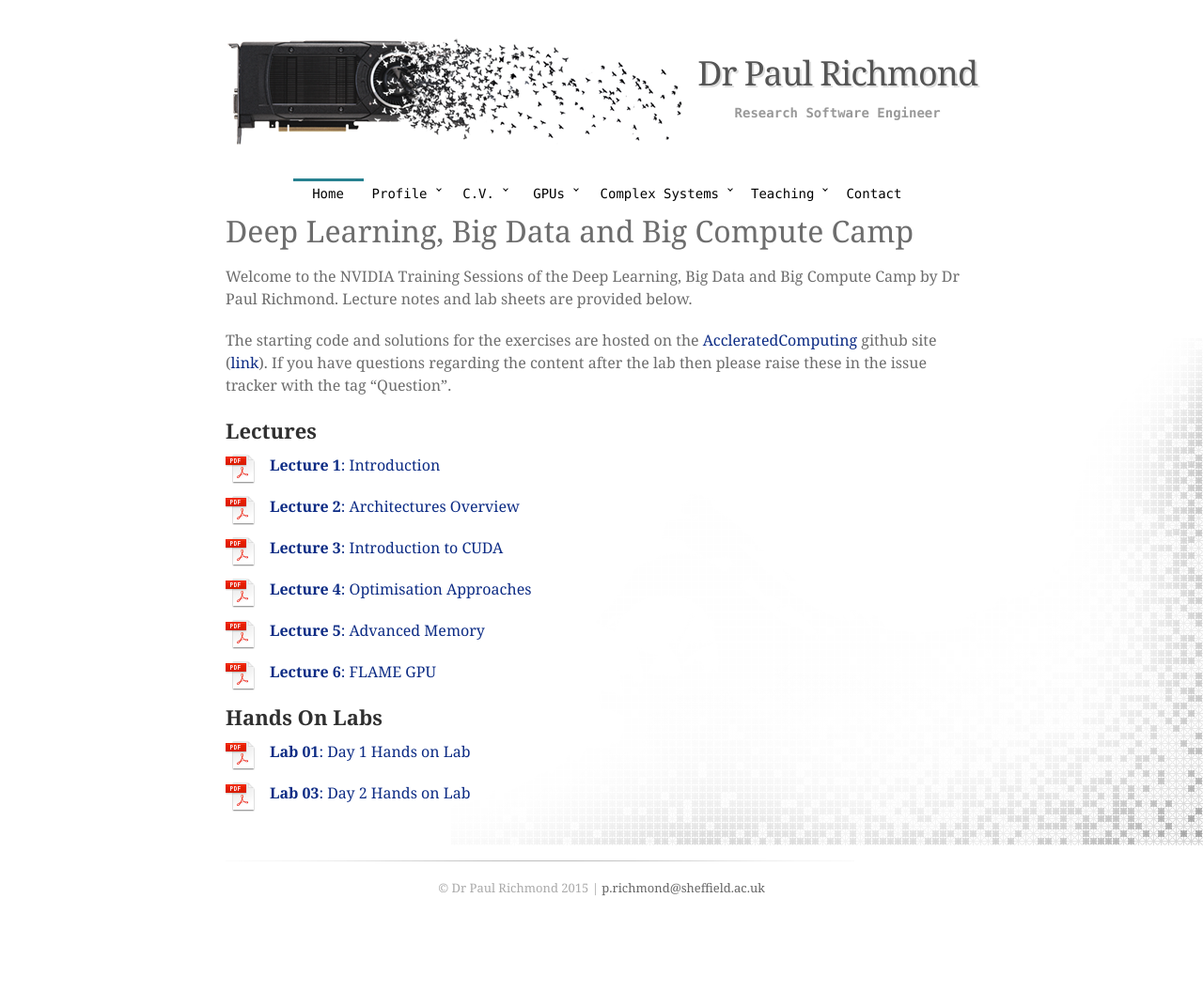
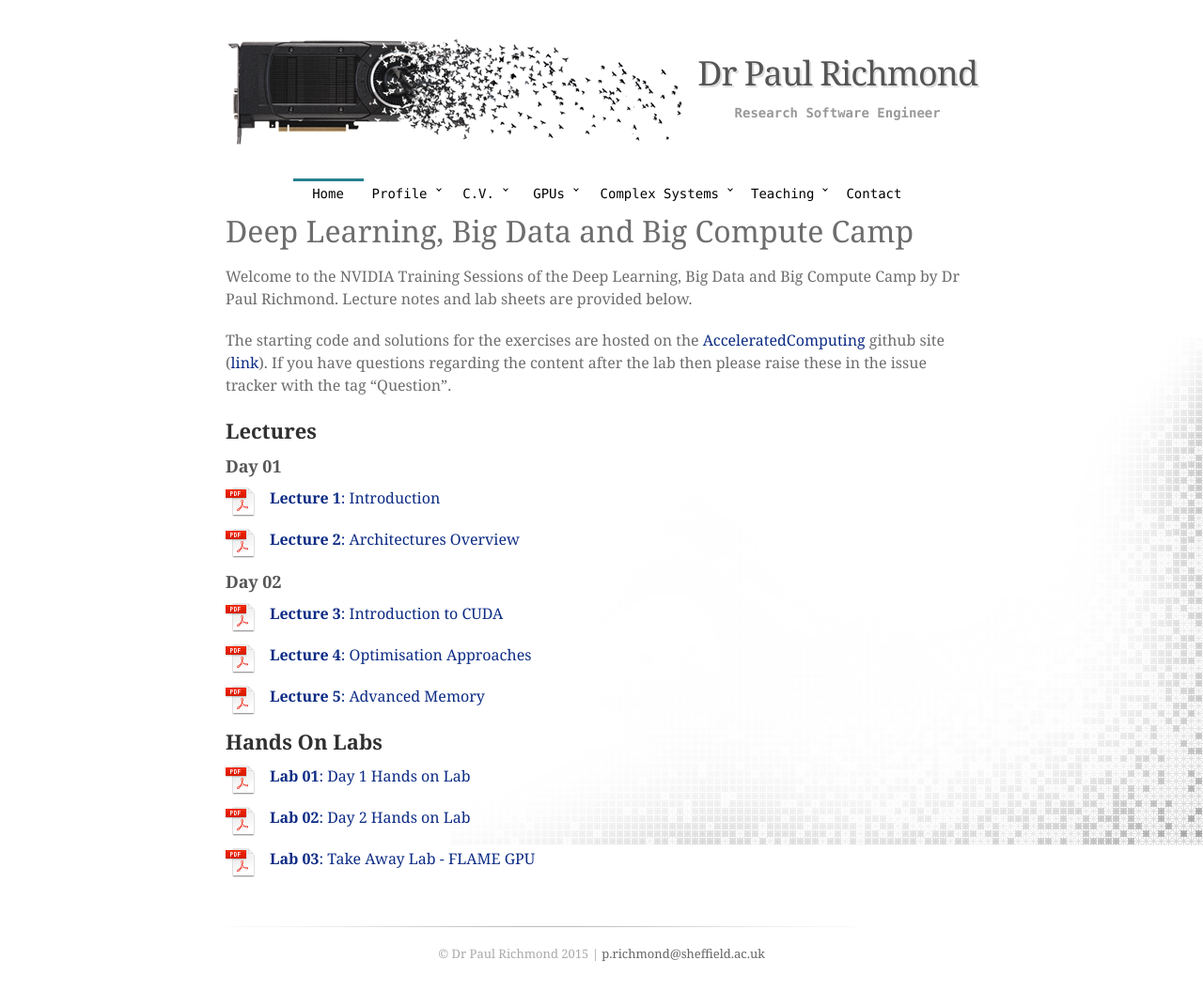
Before and after one commit to mondus/mondus.github.io, a Jekyll site: the page built from teaching/NVIDIA/rabat/index.md, in a window 1280 px wide. Shown: the whole page at 94% size. Built offline with Jekyll 4.4.1, drawn with Linux system fonts in a browser that asks for light colours; nearby versions of some CDN libraries; some web fonts are replaced; before the commit the page ends 985 px from its top, so only the background shows below that.

Commit message:
Rabat workshop material

```diff
--- a/teaching/NVIDIA/rabat/index.md
+++ b/teaching/NVIDIA/rabat/index.md
@@ -7,13 +7,17 @@ layout: homepage
 
 Welcome to the NVIDIA Training Sessions of the Deep Learning, Big Data and Big Compute Camp by Dr Paul Richmond. Lecture notes and lab sheets are provided below.
 
-The starting code and solutions for the exercises are hosted on the [AccleratedComputing](http://www.acceleratedcomputing.ac.uk) github site ([link](https://github.com/AcceleratedComputing/)). If you have questions regarding the content after the lab then please raise these in the issue tracker with the tag "Question".
+The starting code and solutions for the exercises are hosted on the [AcceleratedComputing](http://www.acceleratedcomputing.ac.uk) github site ([link](https://github.com/AcceleratedComputing/)). If you have questions regarding the content after the lab then please raise these in the issue tracker with the tag "Question".
 
 ## Lectures
 
-[![Lecture 1](../../../assets/images/pdf.png){: .icon} **Lecture 1**: Introduction](./)
+### Day 01
+
+[![Lecture 1](../../../assets/images/pdf.png){: .icon} **Lecture 1**: Introduction](./01 - Introduction.pdf)
 
 [![Lecture 2](../../../assets/images/pdf.png){: .icon} **Lecture 2**: Architectures Overview](./02 - Architectures Overview.pdf)
+
+### Day 02
 
 [![Lecture 3](../../../assets/images/pdf.png){: .icon} **Lecture 3**: Introduction to CUDA](./03 - Introduction to CUDA.pdf)
 
@@ -21,10 +25,11 @@ The starting code and solutions for the exercises are hosted on the [AccleratedC
 
 [![Lecture 5](../../../assets/images/pdf.png){: .icon} **Lecture 5**: Advanced Memory](./05 - Advanced Memory.pdf)
 
-[![Lecture 6](../../../assets/images/pdf.png){: .icon} **Lecture 6**: FLAME GPU](./)
 
 ## Hands On Labs
 
 [![Lab 01](../../../assets/images/pdf.png){: .icon} **Lab 01**: Day 1 Hands on Lab](./Day 01 Lab.pdf)
 
-[![Lab 02](../../../assets/images/pdf.png){: .icon} **Lab 03**: Day 2 Hands on Lab](./Day 02 Lab.pdf)
+[![Lab 02](../../../assets/images/pdf.png){: .icon} **Lab 02**: Day 2 Hands on Lab](./Day 02 Lab.pdf)
+
+[![Lab 03](../../../assets/images/pdf.png){: .icon} **Lab 03**: Take Away Lab - FLAME GPU](./FLAMEGPU_Tutorial.pdf)
```
Also changed, not shown: 6 other files.
